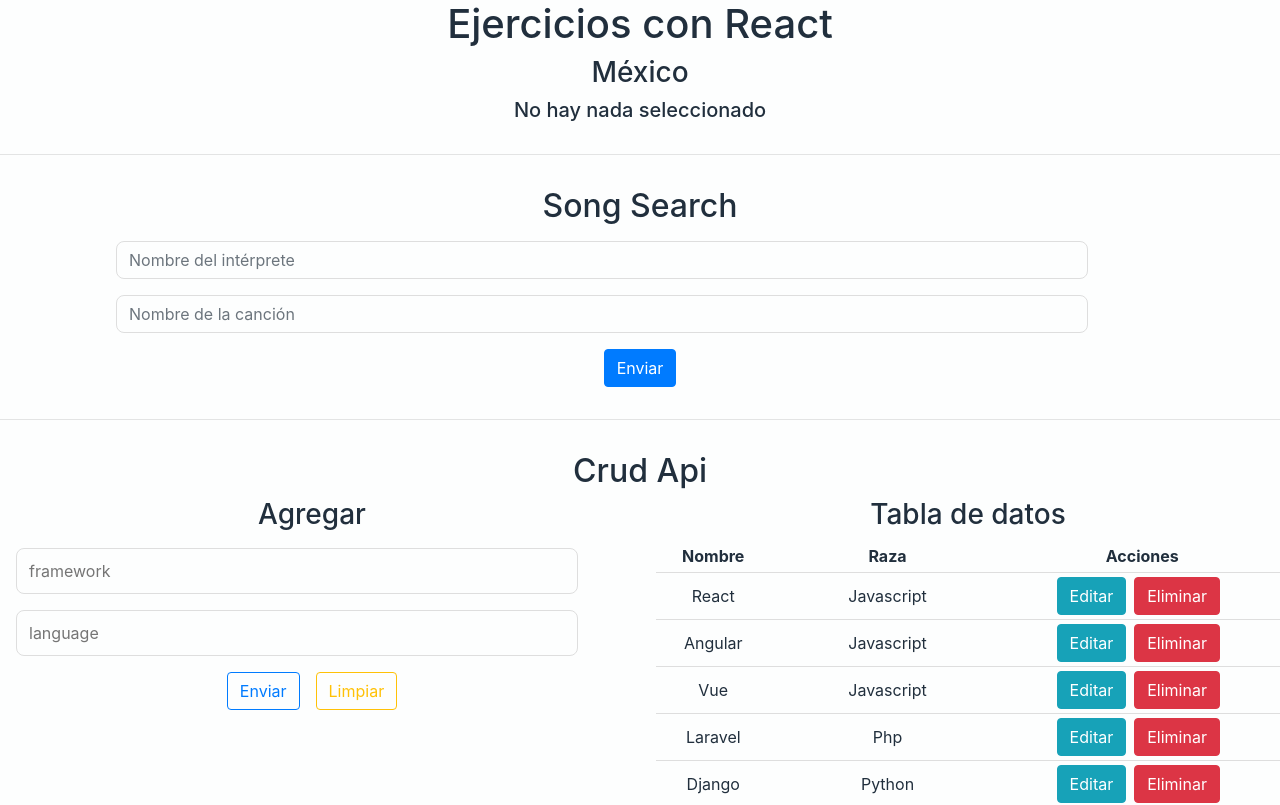
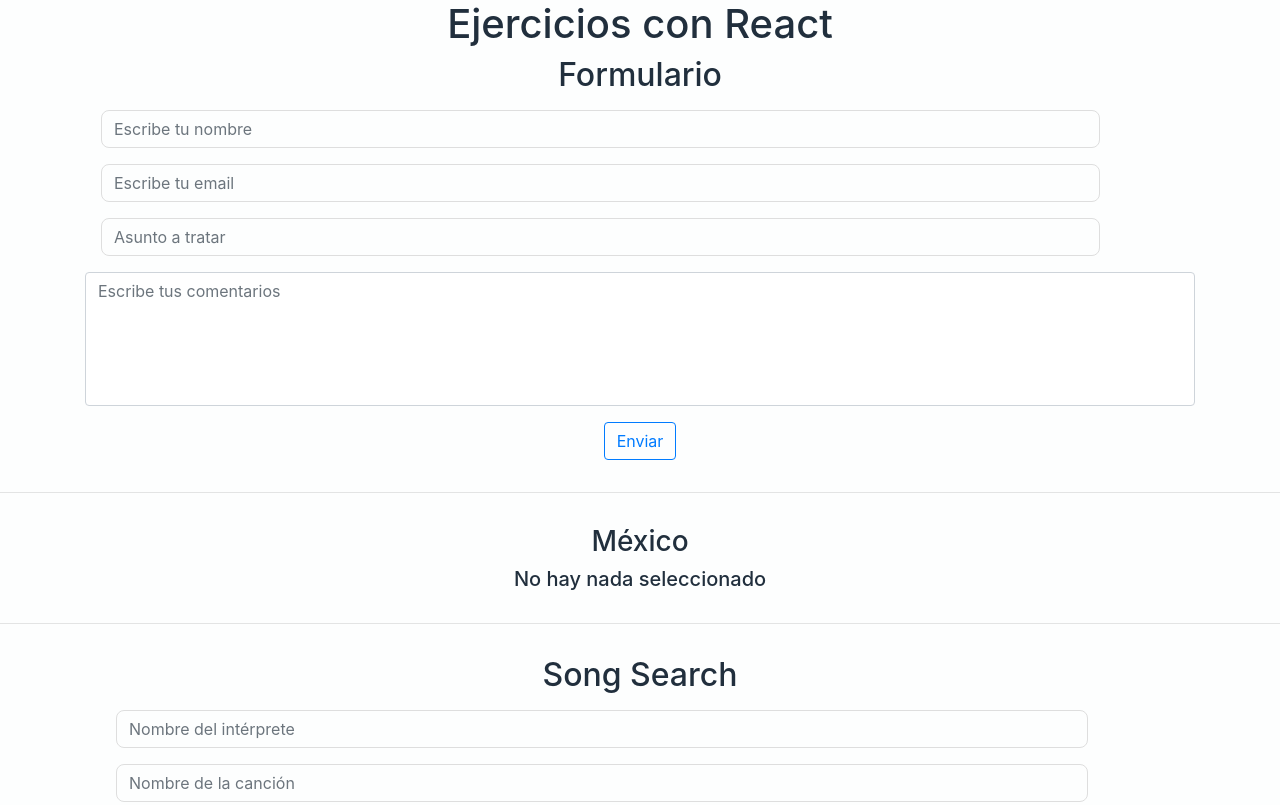
Before and after one commit to BlueDiU/ejercicio-React, a React (Create React App) app: page / in a window 1280 px wide. Shown: the top 805 px of the page. Built offline with nearby package versions, Linux system fonts and the light colour scheme; no server answers; data requests are answered from the project's data file.

Commit message:
form validation

```diff
--- a/src/App.js
+++ b/src/App.js
@@ -1,3 +1,4 @@
+import ContactForm from './components/ContactForm';
 import CrudApi from './components/CrudApi';
 import CrudApp from './components/CrudApp';
 import NestedSelects from './components/NestedSelects';
@@ -7,6 +8,8 @@
   return (
     <>
       <h1>Ejercicios con React</h1>
+      <ContactForm />
+      <hr />
       <NestedSelects />
       <hr />
       <SongSearch />
--- /dev/null
+++ b/src/components/ContactForm.js
@@ -0,0 +1,154 @@
+import React from 'react';
+import { useForm } from '../hooks/useForm';
+
+const initialForm = {
+  name: '',
+  email: '',
+  subject: '',
+  comments: '',
+};
+
+const validationsForm = (form) => {
+  let errors = {};
+
+  // regular expressions
+  let regexName = /^[A-Za-zÑñÁáÉéÍíÓóÚúÜü\s]+$/;
+  let regexEmail = /^(\w+[/./-]?){1,}@[a-z]+[/.]\w{2,}$/;
+  let regexComments = /^.{1,255}$/;
+
+  //Validations
+  if (!form.name.trim())
+    errors.name = 'El campo "nombre" es requerido';
+  else if (!regexName.test(form.name.trim()))
+    errors.name =
+      'El campo "nombre" solo acepta letras y espacio en blanco';
+
+  if (!form.email.trim())
+    errors.email = 'El campo "email" es requerido';
+  else if (!regexEmail.test(form.email.trim()))
+    errors.email = 'El campo "email" es incorrecto';
+
+  if (!form.subject.trim())
+    errors.subject = 'El campo "asunto a tratar" es requerido';
+
+  if (!form.comments.trim())
+    errors.comments = 'El campo "comentarios" es requerido';
+  else if (!regexComments.test(form.comments.trim()))
+    errors.comments =
+      'El campo "comentarios" no debe ceder los 255 caracteres';
+
+  return errors;
+};
+
+function ContactForm() {
+  const {
+    form,
+    errors,
+    loading,
+    response,
+    handleChange,
+    handleBlur,
+    handleSubmit,
+  } = useForm(initialForm, validationsForm);
+
+  return (
+    <div className="container">
+      <h2>Formulario</h2>
+      <form action="" onSubmit={handleSubmit}>
+        <input
+          type="text"
+          name="name"
+          placeholder="Escribe tu nombre"
+          onChange={handleChange}
+          onBlur={handleBlur}
+          value={form.name}
+          required
+          className="form-control"
+        />
+        {errors.name && (
+          <p
+            className="alert alert-danger ml-3"
+            role="alert"
+            style={{ width: '90%' }}
+          >
+            {errors.name}
+          </p>
+        )}
+
+        <input
+          type="email"
+          name="email"
+          placeholder="Escribe tu email"
+          onChange={handleChange}
+          onBlur={handleBlur}
+          value={form.email}
+          required
+          className="form-control"
+          autoComplete="off"
+        />
+
+        {errors.email && (
+          <p
+            className="alert alert-danger ml-3"
+            role="alert"
+            style={{ width: '90%' }}
+          >
+            {errors.email}
+          </p>
+        )}
+
+        <input
+          type="text"
+          name="subject"
+          placeholder="Asunto a tratar"
+          onChange={handleChange}
+          onBlur={handleBlur}
+          value={form.subject}
+          required
+          className="form-control"
+          autoComplete="off"
+        />
+
+        {errors.subject && (
+          <p
+            className="alert alert-danger ml-3"
+            role="alert"
+            style={{ width: '90%' }}
+          >
+            {errors.subject}
+          </p>
+        )}
+
+        <textarea
+          name="comments"
+          placeholder="Escribe tus comentarios"
+          cols="50"
+          rows="5"
+          onChange={handleChange}
+          onBlur={handleBlur}
+          value={form.comments}
+          required
+          className="form-control mb-3"
+        ></textarea>
+
+        {errors.comments && (
+          <p
+            className="alert alert-danger ml-3"
+            role="alert"
+            style={{ width: '90%' }}
+          >
+            {errors.comments}
+          </p>
+        )}
+
+        <input
+          type="submit"
+          value="Enviar"
+          className="btn btn-outline-primary"
+        />
+      </form>
+    </div>
+  );
+}
+
+export default ContactForm;
--- /dev/null
+++ b/src/hooks/useForm.js
@@ -0,0 +1,34 @@
+import { useState } from 'react';
+
+export const useForm = (initialForm, validateForm) => {
+  const [form, setForm] = useState(initialForm);
+  const [errors, setErrors] = useState({});
+  const [loading, setLoading] = useState(false);
+  const [response, setResponse] = useState(null);
+
+  const handleChange = (e) => {
+    const { name, value } = e.target;
+
+    setForm({
+      ...form,
+      [name]: value,
+    });
+  };
+
+  const handleBlur = (e) => {
+    handleChange(e);
+    setErrors(validateForm(form));
+  };
+
+  const handleSubmit = (e) => {};
+
+  return {
+    form,
+    errors,
+    loading,
+    response,
+    handleChange,
+    handleBlur,
+    handleSubmit,
+  };
+};
--- a/src/index.css
+++ b/src/index.css
@@ -25,7 +25,8 @@
   box-sizing: inherit;
 }
 
-input[type='text'] {
+input[type='text'],
+input[type='email'] {
   border: thin solid #dedede;
   border-radius: 0.5rem;
   padding: 0.75rem;
@@ -36,6 +37,10 @@
   font-size: 1rem;
   line-height: 1;
   background-color: transparent;
+}
+
+textarea {
+  resize: none;
 }
 
 button {
```
